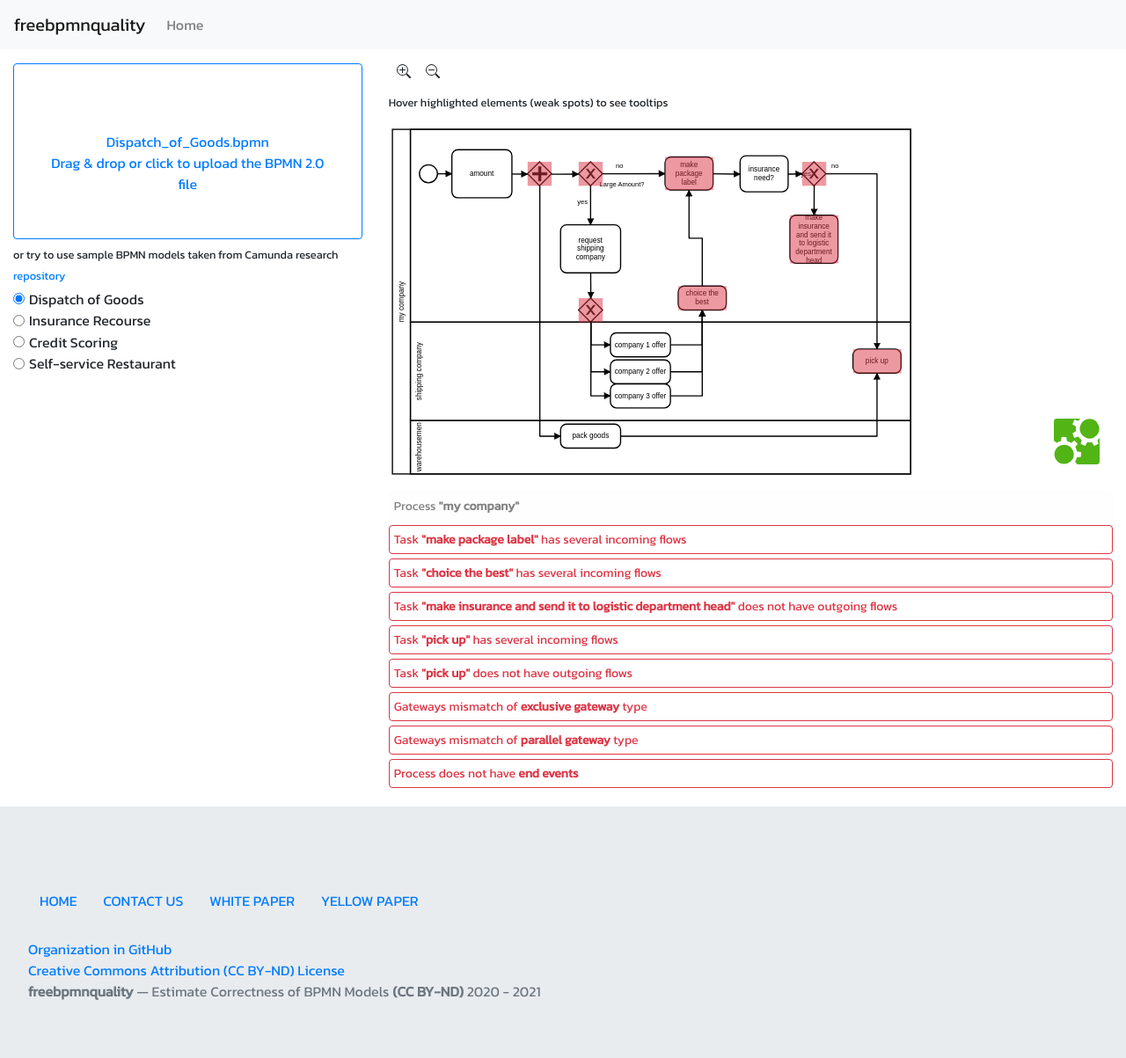
After one commit to freebpmnquality/freebpmnquality.github.io, a PHP site: page /demo.html in a window 1280 px wide. The commit adds this page. Shown: the whole page at 88% size. Run offline with PHP 8.4, Linux system fonts and the light colour scheme.

Commit message:
Interface and package changes.

```diff
--- a/css/js-bmpai.css
+++ b/css/js-bmpai.css
@@ -9,6 +9,11 @@ body {
     background-repeat: no-repeat;
     background-size: cover;
     position: relative;
+}
+
+#demo {
+    margin: 0px;
+    max-width: 100%;
 }
 
 #doc-buttons {
@@ -109,6 +114,10 @@ body {
     margin-top: 1%;
 }
 
+#workzone {
+    margin-top: 4%;
+}
+
 .highlight-overlay .tiptext {
     visibility: hidden;
     width: 120px;
--- /dev/null
+++ b/demo.html
@@ -0,0 +1,138 @@
+<!DOCTYPE html>
+<html lang="en">
+
+<head>
+    <title>freebpmnquality — Estimate Correctness of BPMN Models</title>
+    <meta name="description" content="Estimate BPMN business process model correctness. This online service helps to find modeling mistakes in BPMN diagrams." />
+
+    <meta charset="utf-8">
+    <meta name="viewport" content="width=device-width, initial-scale=1, shrink-to-fit=no">
+
+    <link rel="stylesheet" href="css/bootstrap.min.css" />
+    <link href="https://fonts.googleapis.com/css?family=Kanit" rel="stylesheet" />
+    <link rel="stylesheet" href="css/js-bmpai.css" />
+    <link rel="icon" type="image/png" href="favicon.png" />
+</head>
+
+<body id="home">
+    <nav class="navbar sticky-top navbar-expand-lg navbar-light bg-light">
+        <a class="navbar-brand" href="javascript:void(0);">freebpmnquality</a>
+        <button class="navbar-toggler" type="button" data-toggle="collapse" data-target="#navbarNav" aria-controls="navbarNav" aria-expanded="false" aria-label="Toggle navigation">
+            <span class="navbar-toggler-icon"></span>
+        </button>
+        <div class="collapse navbar-collapse" id="navbarNav">
+            <ul class="navbar-nav">
+                <li class="nav-item">
+                    <a class="nav-link" href="index.html">Home</a>
+                </li>
+            </ul>
+        </div>
+    </nav>
+
+    <div class="container" id="demo">
+        <div class="row">
+            <div class="col-sm-4">
+                <div id="workzone">
+                    <div class="card btn btn-primary" id="drop_zone" ondrop="dropHandler(event);" ondragover="dragOverHandler(event);" onclick="selectFile();" onmouseover="dropMouseOver(event);" onmouseleave="dropMouseLeave(event);" ondragleave="dragOverLeave(event);">
+                        <div class="card-body">
+                            <p class="text-center text-muted" id="dragFileName">Drag & drop or click to upload the BPMN 2.0 file</p>
+                        </div>
+                    </div>
+                    <div id="samplesTip">
+                        <small>or try to use sample BPMN models taken from Camunda research <a href="https://github.com/camunda/bpmn-for-research" target="_blank">repository</a></small>
+                    </div>
+                    <div id="samplesForm">
+                        <div class="form-check form-check-inline">
+                            <input class="form-check-input" type="radio" name="inlineRadioOptions" id="inlineRadio1" value="option1" onclick="loadSample('dispatch');" checked>
+                            <label class="form-check-label" for="inlineRadio1">Dispatch of Goods</label>
+                        </div>
+                        <br>
+                        <div class="form-check form-check-inline">
+                            <input class="form-check-input" type="radio" name="inlineRadioOptions" id="inlineRadio2" value="option2" onclick="loadSample('recourse');">
+                            <label class="form-check-label" for="inlineRadio2">Insurance Recourse</label>
+                        </div>
+                        <br>
+                        <div class="form-check form-check-inline">
+                            <input class="form-check-input" type="radio" name="inlineRadioOptions" id="inlineRadio3" value="option3" onclick="loadSample('credit');">
+                            <label class="form-check-label" for="inlineRadio3">Credit Scoring</label>
+                        </div>
+                        <br>
+                        <div class="form-check form-check-inline">
+                            <input class="form-check-input" type="radio" name="inlineRadioOptions" id="inlineRadio4" value="option4" onclick="loadSample('restaurant');">
+                            <label class="form-check-label" for="inlineRadio4">Self-service Restaurant</label>
+                        </div>
+                    </div>
+
+                    <!-- [required hidden elements] -->
+                    <div id="editor" hidden></div>
+                    <input type="hidden" class="form-control" id="bpmnPrefix" />
+                    <!-- [/required hidden elements] -->
+                </div>
+            </div>
+            <div class="col-sm-8">
+                <div>
+                    <div class="btn-group" id="zoombuttons">
+                        <button type="button" class="btn btn-default btn-sm" id="zoomin"><svg xmlns="http://www.w3.org/2000/svg" width="16" height="16" fill="currentColor" class="bi bi-zoom-in" viewBox="0 0 16 16">
+                        <path fill-rule="evenodd" d="M6.5 12a5.5 5.5 0 1 0 0-11 5.5 5.5 0 0 0 0 11zM13 6.5a6.5 6.5 0 1 1-13 0 6.5 6.5 0 0 1 13 0z"/>
+                        <path d="M10.344 11.742c.03.04.062.078.098.115l3.85 3.85a1 1 0 0 0 1.415-1.414l-3.85-3.85a1.007 1.007 0 0 0-.115-.1 6.538 6.538 0 0 1-1.398 1.4z"/>
+                        <path fill-rule="evenodd" d="M6.5 3a.5.5 0 0 1 .5.5V6h2.5a.5.5 0 0 1 0 1H7v2.5a.5.5 0 0 1-1 0V7H3.5a.5.5 0 0 1 0-1H6V3.5a.5.5 0 0 1 .5-.5z"/>
+                      </svg></button>
+                        <button type="button" class="btn btn-default btn-sm" id="zoomout"><svg xmlns="http://www.w3.org/2000/svg" width="16" height="16" fill="currentColor" class="bi bi-zoom-out" viewBox="0 0 16 16">
+                        <path fill-rule="evenodd" d="M6.5 12a5.5 5.5 0 1 0 0-11 5.5 5.5 0 0 0 0 11zM13 6.5a6.5 6.5 0 1 1-13 0 6.5 6.5 0 0 1 13 0z"/>
+                        <path d="M10.344 11.742c.03.04.062.078.098.115l3.85 3.85a1 1 0 0 0 1.415-1.414l-3.85-3.85a1.007 1.007 0 0 0-.115-.1 6.538 6.538 0 0 1-1.398 1.4z"/>
+                        <path fill-rule="evenodd" d="M3 6.5a.5.5 0 0 1 .5-.5h6a.5.5 0 0 1 0 1h-6a.5.5 0 0 1-.5-.5z"/>
+                      </svg></button>
+                    </div>
+                    <div id="extra-tip"><small>Hover highlighted elements (weak spots) to see tooltips</small></div>
+                    <p>
+                        <div id="canvas"></div>
+                    </p>
+                    <p>
+                        <div id="recommendations"></div>
+                    </p>
+                </div>
+            </div>
+        </div>
+    </div>
+
+    <div class="jumbotron text-muted" id="footer">
+        <br>
+        <a href="index.html" class="btn btn-link" tabindex="-1" role="button" aria-disabled="true" target="_blank">HOME</a>
+        <a href="mailto:koppandrii@gmail.com" class="btn btn-link" tabindex="-1" role="button" aria-disabled="true" target="_blank">CONTACT US</a>
+        <a href="whitepaper.pdf" class="btn btn-link" tabindex="-1" role="button" aria-disabled="true" target="_blank">WHITE PAPER</a>
+        <a href="http://ceur-ws.org/Vol-2791/2020200019.pdf" class="btn btn-link" tabindex="-1" role="button" aria-disabled="true" target="_blank">YELLOW PAPER</a>
+        <br>
+        <br>
+        <span class="card-text"><a href="https://github.com/freebpmnquality" target="_blank">Organization in GitHub</a></span>
+        <br>
+        <span class="card-text"><a href="https://creativecommons.org/licenses/by-nd/4.0/" target="_blank">Creative Commons Attribution (CC BY-ND) License</a></span>
+        <br>
+        <b>freebpmnquality</b> — Estimate Correctness of BPMN Models <b>(CC BY-ND)</b> 2020 -
+        <script>
+            var CurrentYear = new Date().getFullYear()
+            document.write(CurrentYear)
+        </script>
+    </div>
+
+    <script src="js/jquery-3.4.1.min.js"></script>
+    <script src="js/bootstrap.min.js"></script>
+    <script src="js/popper.min.js"></script>
+    <script src="js/bpmn-viewer.development.js"></script>
+    <script src="js/ace/ace.js"></script>
+    <script src="samples/bpmai-samples.js"></script>
+    <script src="app/js-bpmai.js"></script>
+
+    <script>
+        document.querySelectorAll('a[href^="#"]').forEach(anchor => {
+            anchor.addEventListener('click', function(e) {
+                e.preventDefault();
+
+                document.querySelector(this.getAttribute('href')).scrollIntoView({
+                    behavior: 'smooth'
+                });
+            });
+        });
+    </script>
+</body>
+
+</html>
```
Also changed, not shown: demo/index.html (deleted, +0 -154 lines), index.html (+4 -4 lines).
